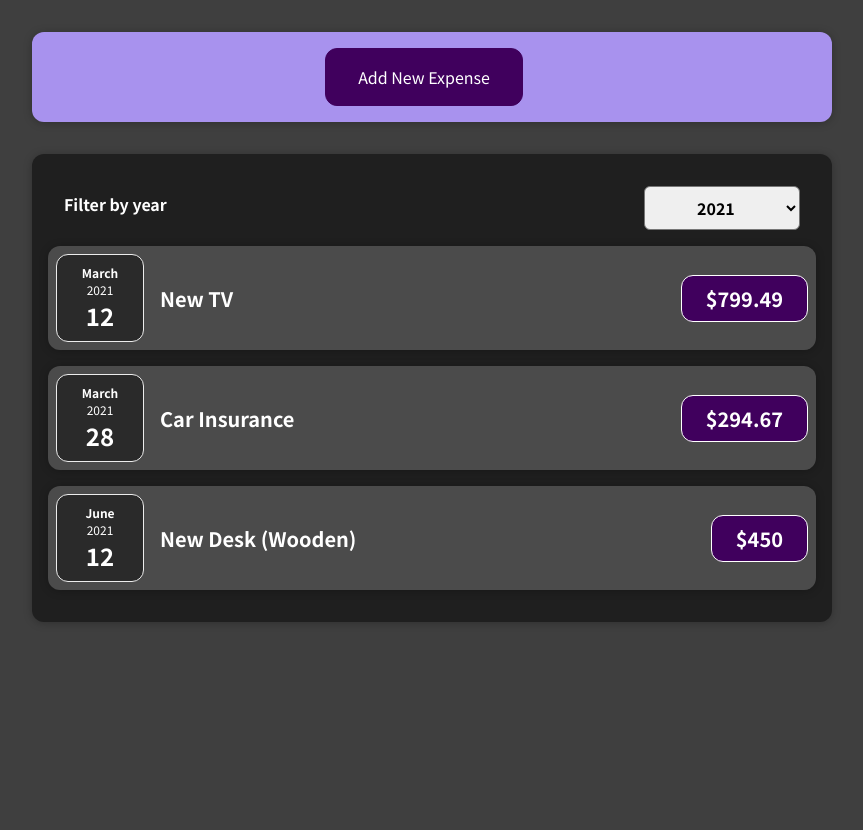
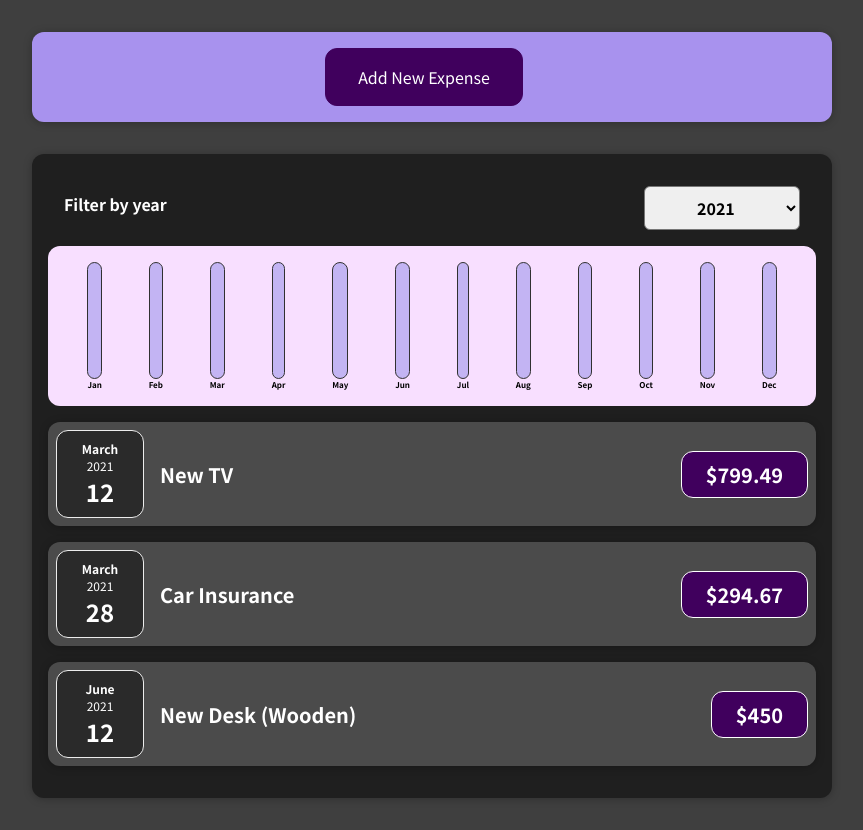
Before and after one commit to RJD02/Expense-Tracker, a React (Create React App) app: page / in a window 1280 px wide. Shown: the whole page, without its empty margins (208-1071 px from the left). Before the commit the page ends 800 px from the top, so only its background shows below. Built offline with nearby package versions, Linux system fonts and the light colour scheme.

Commit message:
Add chart component into ExpenseChart and Expenses

```diff
--- a/src/components/Chart/Chart.js
+++ b/src/components/Chart/Chart.js
@@ -2,6 +2,8 @@
 import ChartBar from "./ChartBar";
 import "./Chart.css";
 export default function Chart(props) {
+  const dataPointValues = props.dataPoints.map((dataPoint) => dataPoint.value);
+  const totalMaximum = Math.max(...dataPointValues);
   return (
     <div className="chart">
       {props.dataPoints.map((dataPoint) => {
@@ -9,7 +11,7 @@
           <ChartBar
             key={dataPoint.label}
             value={dataPoint.value}
-            maxValue={null}
+            maxValue={totalMaximum}
             label={dataPoint.label}
           />
         );
--- a/src/components/Chart/ChartBar.js
+++ b/src/components/Chart/ChartBar.js
@@ -1,7 +1,7 @@
 import React from "react";
 import "./ChartBar.css";
 export default function ChartBar(props) {
-  const barFillHeight = "0%";
+  let barFillHeight = "0%";
   if (props.maxValue > 0) {
     barFillHeight = Math.round((props.value / props.maxValue) * 100) + "%";
   }
--- a/src/components/Expenses/Expenses.js
+++ b/src/components/Expenses/Expenses.js
@@ -3,6 +3,7 @@
 import ExpensesFilter from "./ExpensesFilter";
 import ExpensesList from "./ExpensesList";
 import "./Expenses.css";
+import ExpensesChart from "./ExpensesChart";
 
 export default function Expenses(props) {
   const [filteredYear, setFilteredYear] = useState("2021");
@@ -19,6 +20,7 @@
         onYearChange={yearChangeHandler}
         selectedYear={filteredYear}
       />
+      <ExpensesChart expenses={filteredExpenses} />
       <ExpensesList items={filteredExpenses} />
     </Card>
   );
--- /dev/null
+++ b/src/components/Expenses/ExpensesChart.js
@@ -0,0 +1,26 @@
+import React from "react";
+import Chart from "../Chart/Chart";
+
+export default function ExpensesChart(props) {
+  const chartDataPoints = [
+    { label: "Jan", value: 0 },
+    { label: "Feb", value: 0 },
+    { label: "Mar", value: 0 },
+    { label: "Apr", value: 0 },
+    { label: "May", value: 0 },
+    { label: "Jun", value: 0 },
+    { label: "Jul", value: 0 },
+    { label: "Aug", value: 0 },
+    { label: "Sep", value: 0 },
+    { label: "Oct", value: 0 },
+    { label: "Nov", value: 0 },
+    { label: "Dec", value: 0 },
+  ];
+
+  for (const expense of props.expenses) {
+    const expenseMonth = expense.date.getMonth(); // starting at 0 -> January = 0
+    chartDataPoints[expenseMonth].value += expense.amount;
+  }
+
+  return <Chart dataPoints={chartDataPoints} />;
+}
--- a/src/components/NewExpense/ExpenseForm.js
+++ b/src/components/NewExpense/ExpenseForm.js
@@ -17,7 +17,7 @@
     event.preventDefault();
     const expenseData = {
       title: enteredTitle,
-      amount: enteredAmount,
+      amount: +enteredAmount,
       date: new Date(enteredDate),
     };
     props.onsaveExpenseData(expenseData);
```
